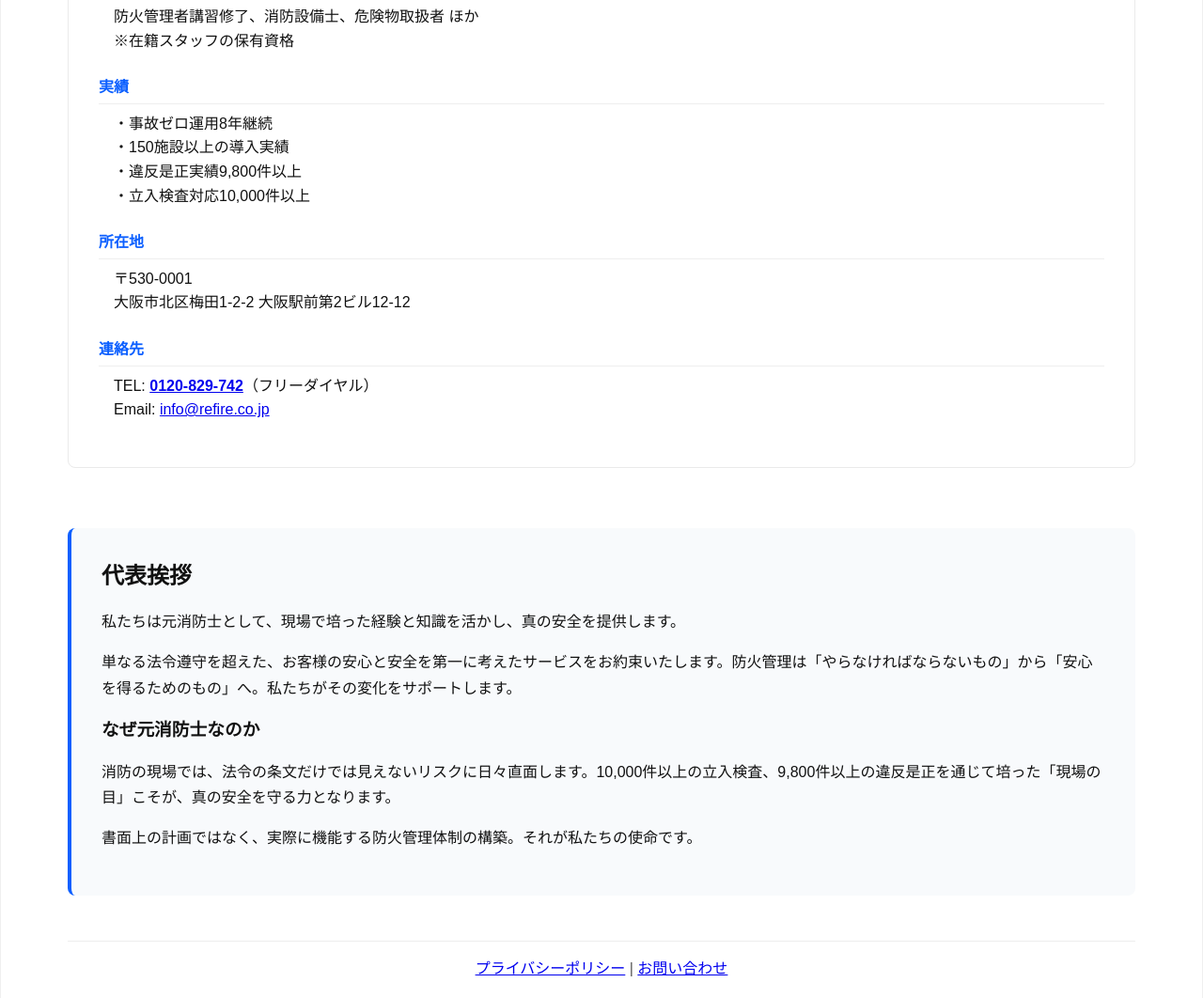
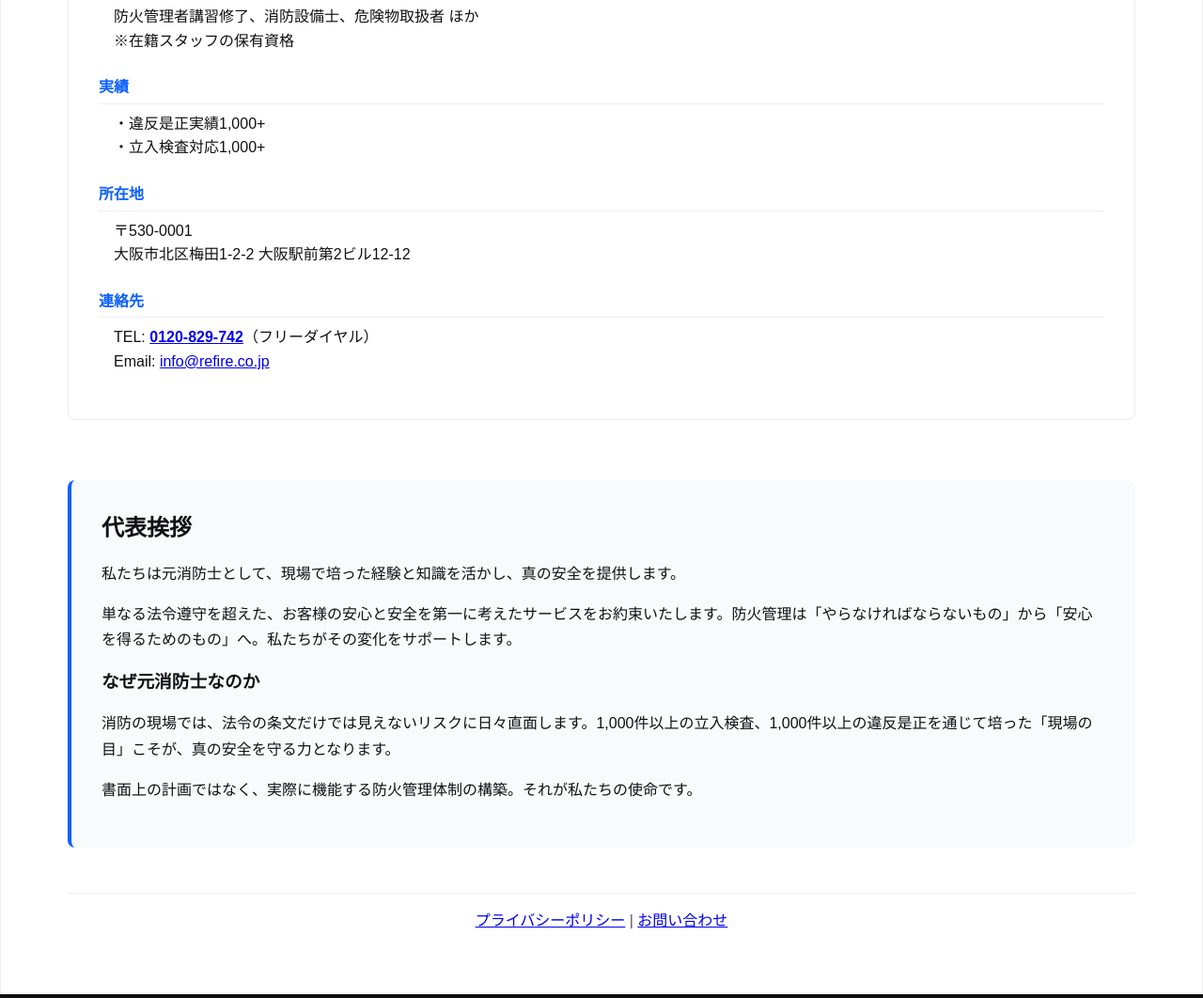
Before and after one commit to shintar00000/refire.v2, a plain HTML site: page company.html in a window 1280 px wide. Shown: the part 628-1690 px from the top of the page at 94% size. Drawn offline with Linux system fonts and the light colour scheme.

Commit message:
実績数値を1,000+に統一し、不要な文言を削除
- ホーム画面の実績セクション（出動、立入検査、違反改善）を1,000+に変更

- 会社概要の実績セクションを1,000+に変更

- 会社概要から「事故ゼロ運用8年継続」と「150施設以上の導入実績」を削除

🤖 Generated with [Claude Code](https://claude.com/claude-code)

Co-Authored-By: Claude <noreply@anthropic.com>

```diff
--- a/company.html
+++ b/company.html
@@ -61,10 +61,8 @@
                 ※在籍スタッフの保有資格</dd>
 
             <dt>実績</dt>
-            <dd>・事故ゼロ運用8年継続<br>
-                ・150施設以上の導入実績<br>
-                ・違反是正実績9,800件以上<br>
-                ・立入検査対応10,000件以上</dd>
+            <dd>・違反是正実績1,000+<br>
+                ・立入検査対応1,000+</dd>
 
             <dt>所在地</dt>
             <dd>〒530-0001<br>
@@ -82,7 +80,7 @@
           <p>単なる法令遵守を超えた、お客様の安心と安全を第一に考えたサービスをお約束いたします。防火管理は「やらなければならないもの」から「安心を得るためのもの」へ。私たちがその変化をサポートします。</p>
 
           <h3>なぜ元消防士なのか</h3>
-          <p>消防の現場では、法令の条文だけでは見えないリスクに日々直面します。10,000件以上の立入検査、9,800件以上の違反是正を通じて培った「現場の目」こそが、真の安全を守る力となります。</p>
+          <p>消防の現場では、法令の条文だけでは見えないリスクに日々直面します。1,000件以上の立入検査、1,000件以上の違反是正を通じて培った「現場の目」こそが、真の安全を守る力となります。</p>
           <p>書面上の計画ではなく、実際に機能する防火管理体制の構築。それが私たちの使命です。</p>
         </div>
       </div>
```
Also changed, not shown: index.html (+3 -3 lines).
